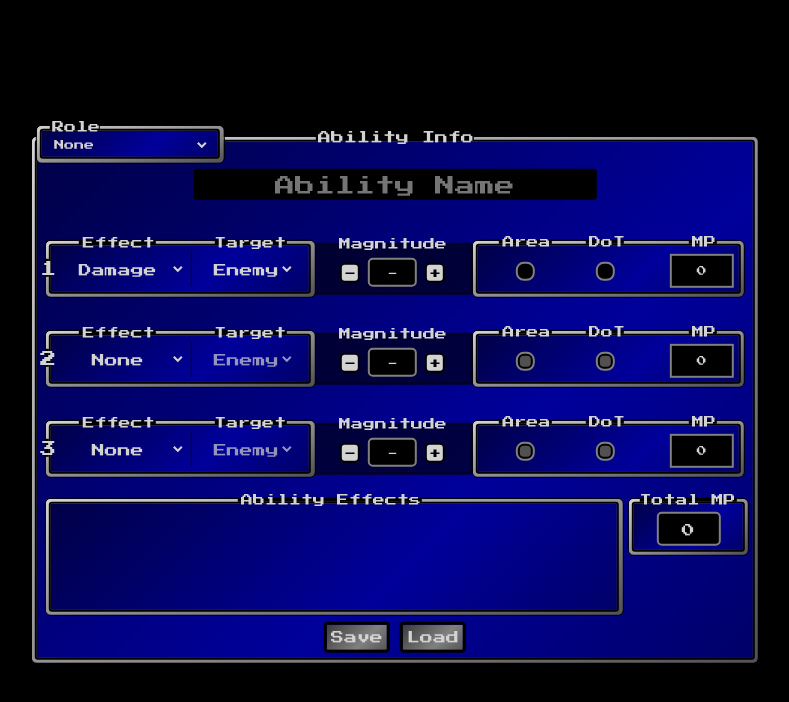
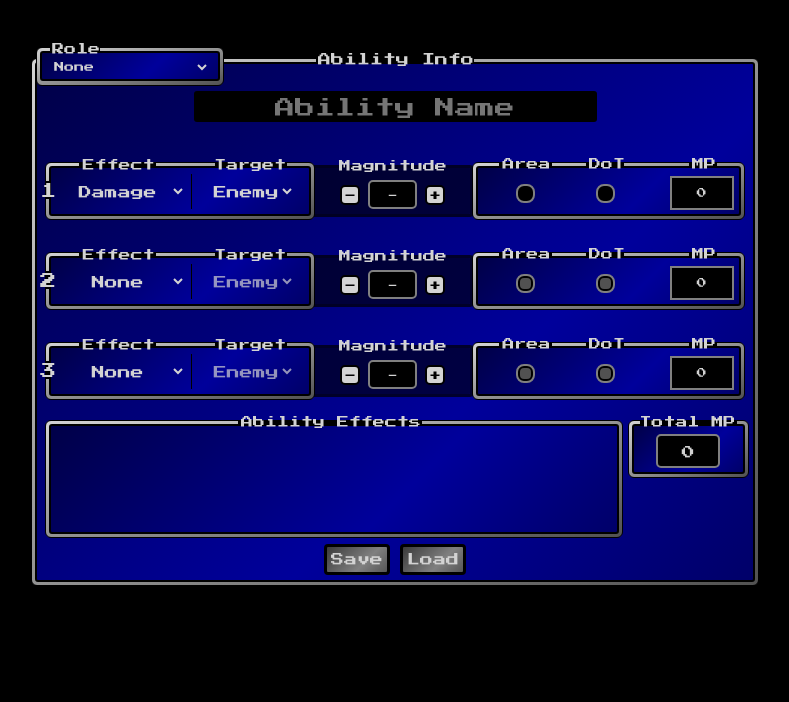
Before and after one commit to AwkwardMongoose/XIVCombatSystem, a plain HTML site: page XIV_Ability_Calculator_v2.0/index.html in a window 1280 px wide. Shown: the whole page, without its empty margins (245-1034 px from the left). Drawn offline with Linux system fonts and the light colour scheme.

Commit message:
Add files via upload

```diff
--- a/XIV_Ability_Calculator_v2.0/css/styles.css
+++ b/XIV_Ability_Calculator_v2.0/css/styles.css
@@ -60,10 +60,9 @@ input {
 
 .root-grid {
     display: grid;
-    position: fixed;
-    left: 50%;
-    top: 50%;
-    transform: translate(-50%, -50%);
+    position: relative;
+    top: 50px;
+    margin: auto;
     height: fit-content;
     width: fit-content;
     grid-template-areas:
```
